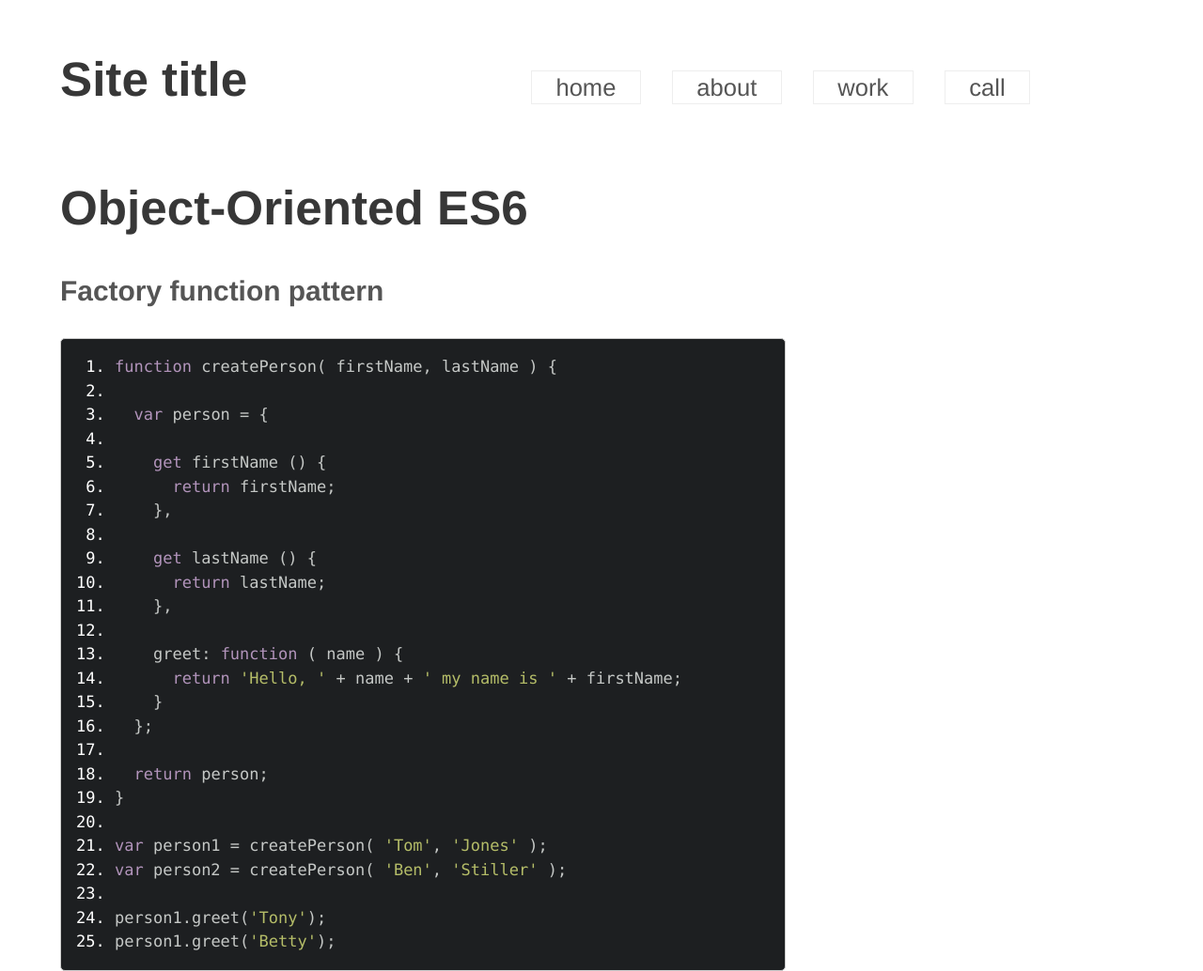
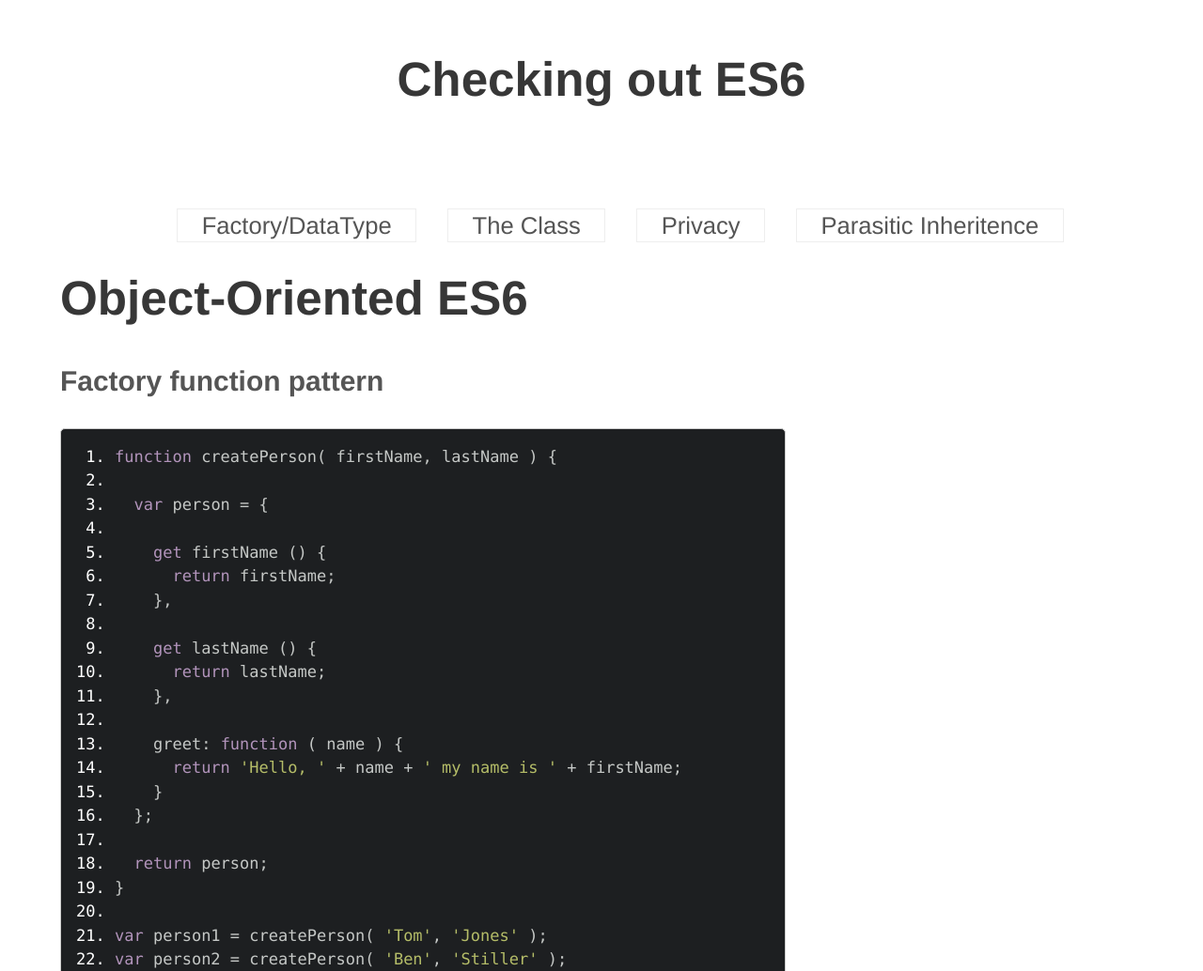
Before and after one commit to anthonybrown/ES6-OOP, a plain HTML site: page index.html in a window 1280 px wide. Shown: the top 1034 px of the page at 94% size. Drawn offline with Linux system fonts and the light colour scheme.

Commit message:
finish factory and datatype

```diff
--- a/css/style.css
+++ b/css/style.css
@@ -443,16 +443,18 @@
 	}
 
 	h1.header-title {
-		width: 33%;
+		width: 100%;
 		clear: both;
-		margin: 1em 0 0;
+		margin: 1em auto;
 		padding: 0;
+		text-align: center;
 	}
 
 	nav {
-		width: 60%;
+		width: 100%;
 		float: right;
-		margin: -70px 0 0 0;
+		margin: 0 0 0;
+		text-align: center;
 	}
 
 	nav ul {
@@ -465,7 +467,7 @@
 		padding: 0 1em;
 		border: 1px solid #eee;
 		text-align: center;
-		margin: 0 1em 0 0;
+		margin: 1em 1em 0 0;
 	}
 	nav li:last-child {
 		margin-right: 0;
@@ -477,11 +479,12 @@
 	}
 
 
-	.custom{
+	.custom {
 		width: 67%;
 		min-width: 433px;
 		padding: 1em;
 		border-radius: 5px;
+		overflow-wrap: break-word;
 	}
 
 	h5 {
--- a/index.html
+++ b/index.html
@@ -5,6 +5,8 @@
 	<title>Object-Oriented ES6</title>
 	<meta http-equiv='X-UA-Compatible' content='IE=edge'>
 	<meta name='viewport' content='width=device-width, initial-scale=1'>
+	<meta name="Description" content="ES6 JavaScript points of interest">
+	<meta name="Author" content="Tony Brown">
 	<link rel='stylesheet' href='css/tomorrow-night.css'>
 	<link rel='stylesheet' href='css/style.css'>
 	<script src='js/prettify.js'></script>
@@ -12,13 +14,13 @@
 <body onload="prettyPrint()" class='clear'>
 	<div class='wrap'>
 	<header class='clear'>
-		<h1 class='header-title clear'>Site title</h1>
+		<h1 class='header-title clear'>Checking out ES6</h1>
 		<nav class='clear'>
 			<ul>
-				<li><a href="#">home</a></li>
-				<li><a href="#">about</a></li>
-				<li><a href="#">work</a></li>
-				<li><a href="#">call</a></li>
+				<li><a href="/">Factory/DataType</a></li>
+				<li><a href="class.html">The Class</a></li>
+				<li><a href="private.html">Privacy</a></li>
+				<li><a href="parasitic.html">Parasitic Inheritence</a></li>
 			</ul>
 		</nav>
 	</header>
--- a/js/main.js
+++ b/js/main.js
@@ -1,5 +1,7 @@
 /* CREATION OF A CLASS*/
+
 /* CREATION OF A STANDARD FACTORY OBJECT */
+
 function createPerson( firstName, lastName ) {
 
   var person = {
@@ -13,7 +15,7 @@ var person = {
 
     greet: function ( name ) {
       console.log('Hello, ' + name + ' my name is ' + firstName );
-      return 'Hello, ' + name + ' my name is ' + firstName + ' ' + lastName;
+        return 'Hello, '    + name + ' my name is ' + firstName + ' ' + lastName;
     }
    };
 
@@ -35,15 +37,14 @@ function Person1 (config) {// i like using a config object instead of rememberin
 	this.firstName = config.firstName;
 	this.lastName  = config.lastName;
 
-	//Object.defineProperty(this, 'firstName', {
-	//	get: function () { return firstName; }
+	//Object.defineProperty(this, 'firstName', { // would make our factor have some privacy.
+	//	get: function () { return firstName; }// we don't want to define functions in our Factory.
 	//});
-
 }
 
-Person1.prototype.greet = function ( name ) {
-	return 'Hello , ' + name + ' I am ' + this.firstName + ' ' + this.lastName;
-}
+Person1.prototype.greet = function ( name ) {// we define our methods on the prototype, it has many benefits.
+	return 'Hello , ' + name + ' I am ' + this.firstName + ' ' + this.lastName + '.';
+};
 
 var person1 = new Person1({ firstName: 'Tommy', lastName: 'Bolan' });
 var person2 = new Person1({ firstName: 'Ben', lastName: 'Cherry' });
@@ -72,7 +73,7 @@ var Person = (function () {
 
   Person.prototype.greet = function ( name ) {
     return 'Hello, ' + name + ' I am ' + this[firstNameSymbol] + ' ' + this[lastNameSymbol];
-  }
+  };
   // with this approach we have lost access
   // to our firstName and lastName properties
   // so we need to define them on the prototype
@@ -98,7 +99,7 @@ var Person = (function () {
 
   Person.renamePerson = function (person, lastName) {
     person[lastNameSymbol] = lastName;
-  }
+  };
 
   return Person;
 
```
Lines whose indentation alone changed are shown as unchanged.
